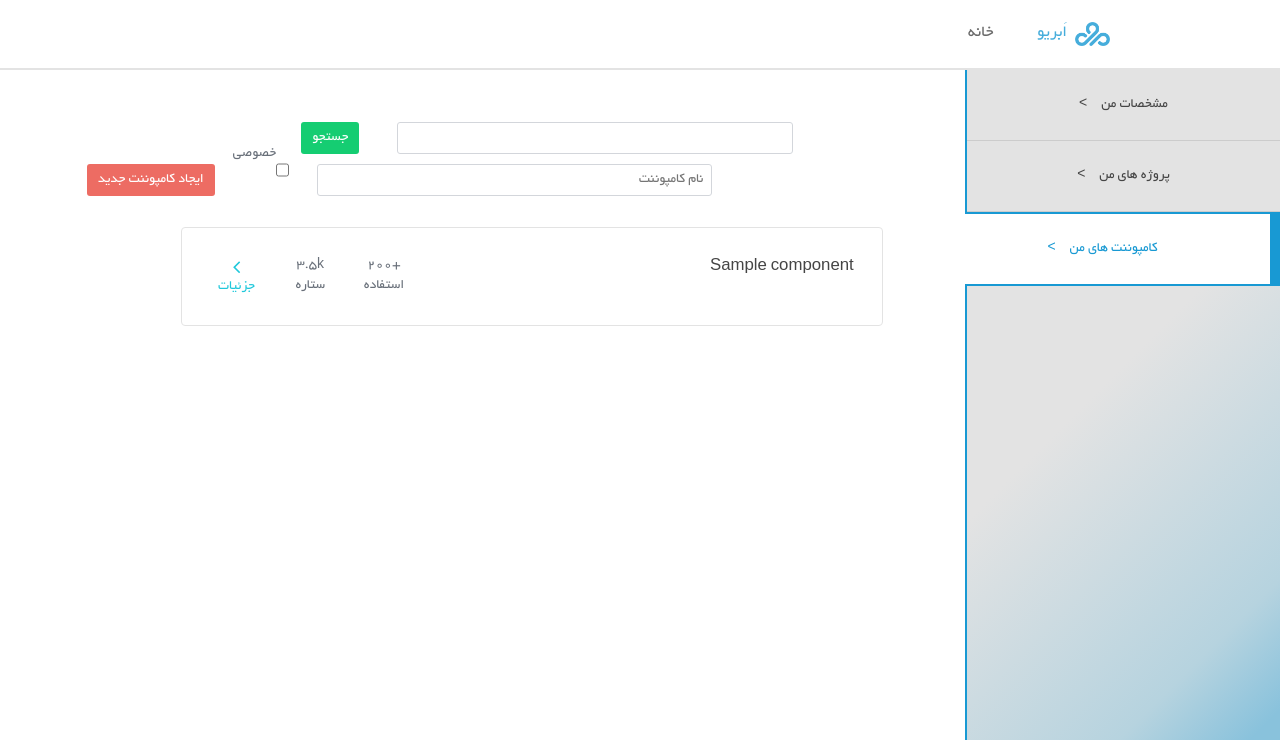
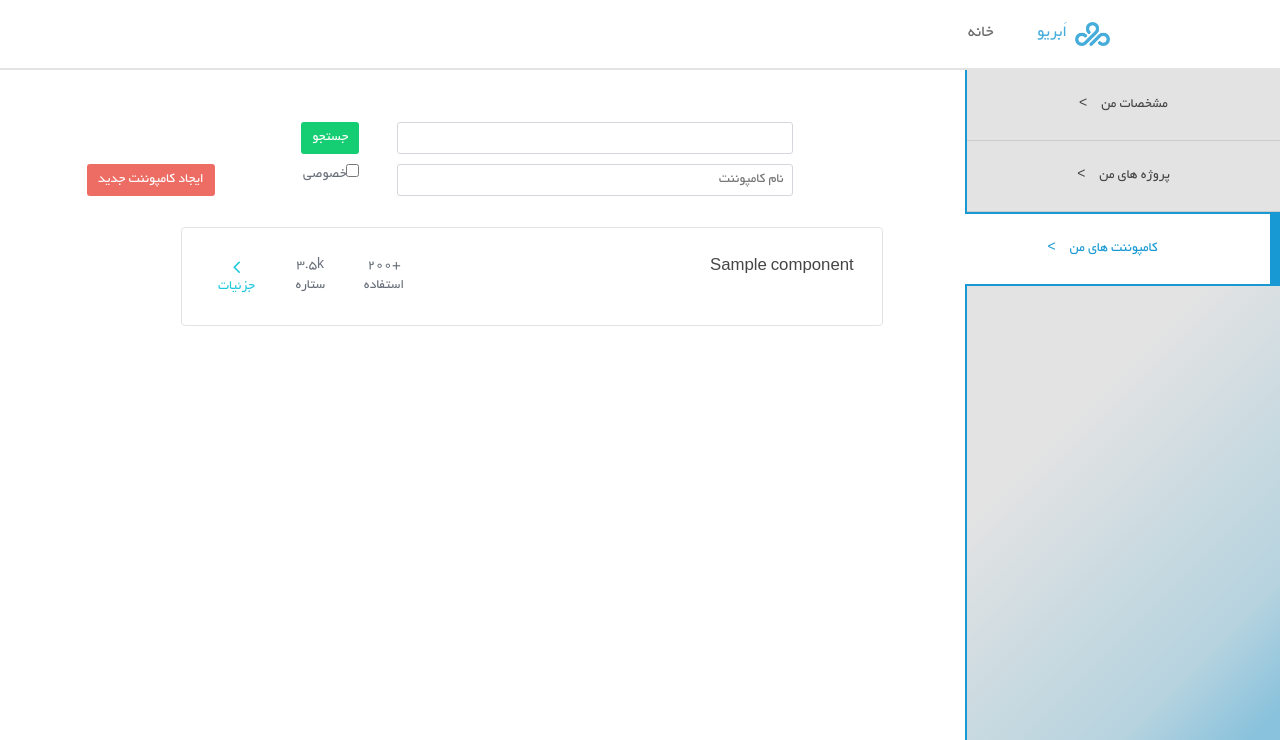
Before and after one commit to nemote95/abrio-website, a Flask app: page /component/list in a window 1280 px wide. Shown: the top 740 px of the page. Run offline with Flask 2, Linux system fonts and the light colour scheme; a user stored in the database is signed in; tables that the repository leaves empty hold one stand-in row (values such as "Sample post"); parts of the project's set-up code (start-up, migrations or seed data) failed here and were passed over; some libraries are stand-ins or nearby versions.

Commit message:
component list view design - checkbox position fixed

```diff
--- a/application/templates/component/list.html
+++ b/application/templates/component/list.html
@@ -46,7 +46,7 @@
                 <div class="columns">
                     <div class="column rtl is-2"><input type="submit" class="button is-danger"
                                                         value="ایجاد کامپوننت جدید"></div>
-                    <div class="columns rtl is-2">{{create_form.private()}}خصوصی</div>
+                    <div class="column rtl is-2">{{create_form.private()}}خصوصی</div>
                     <div class="column rtl is-6">{{create_form.name(class="input",placeholder="نام کامپوننت") }}
                     </div>
                 </div>
```
